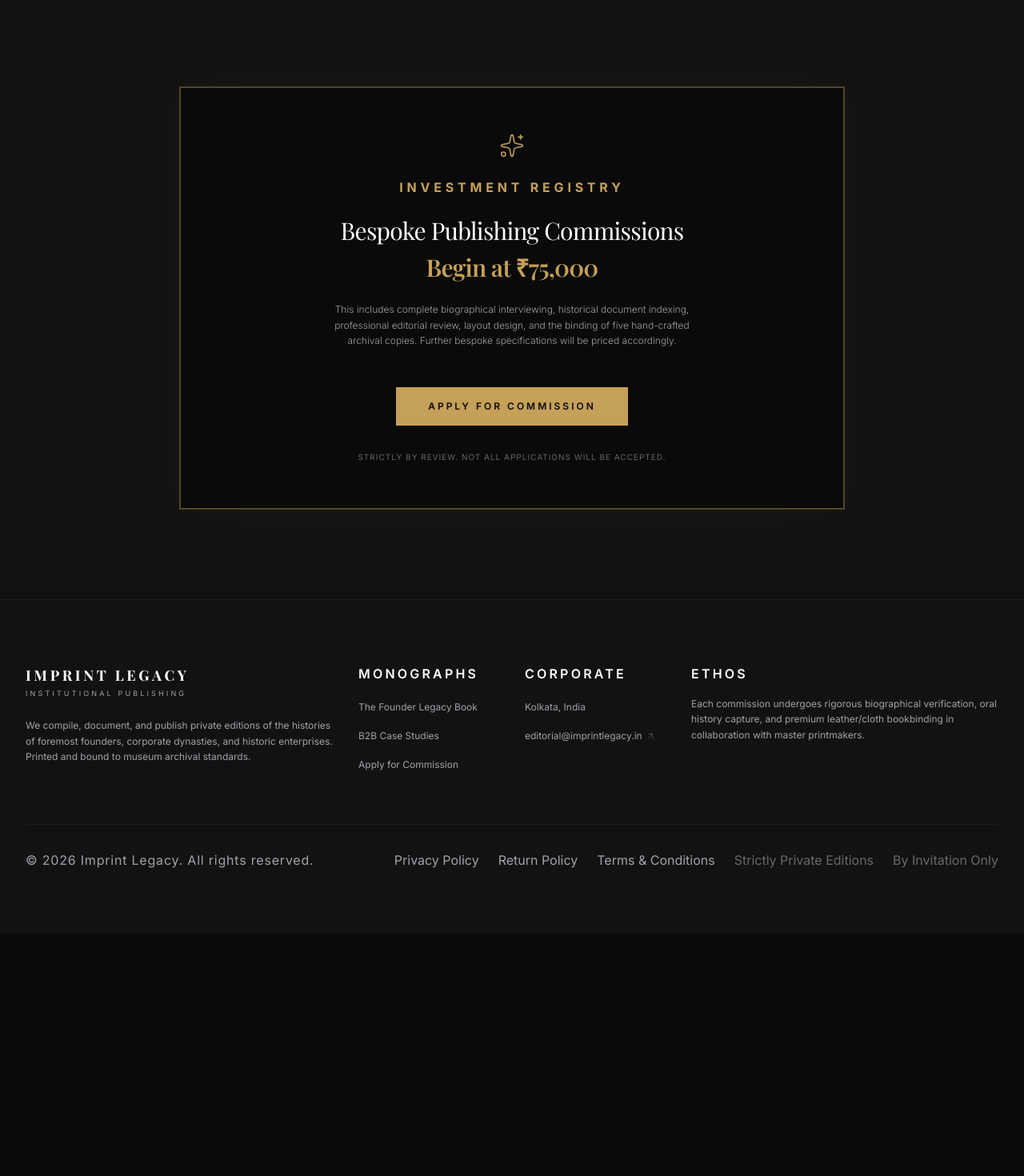
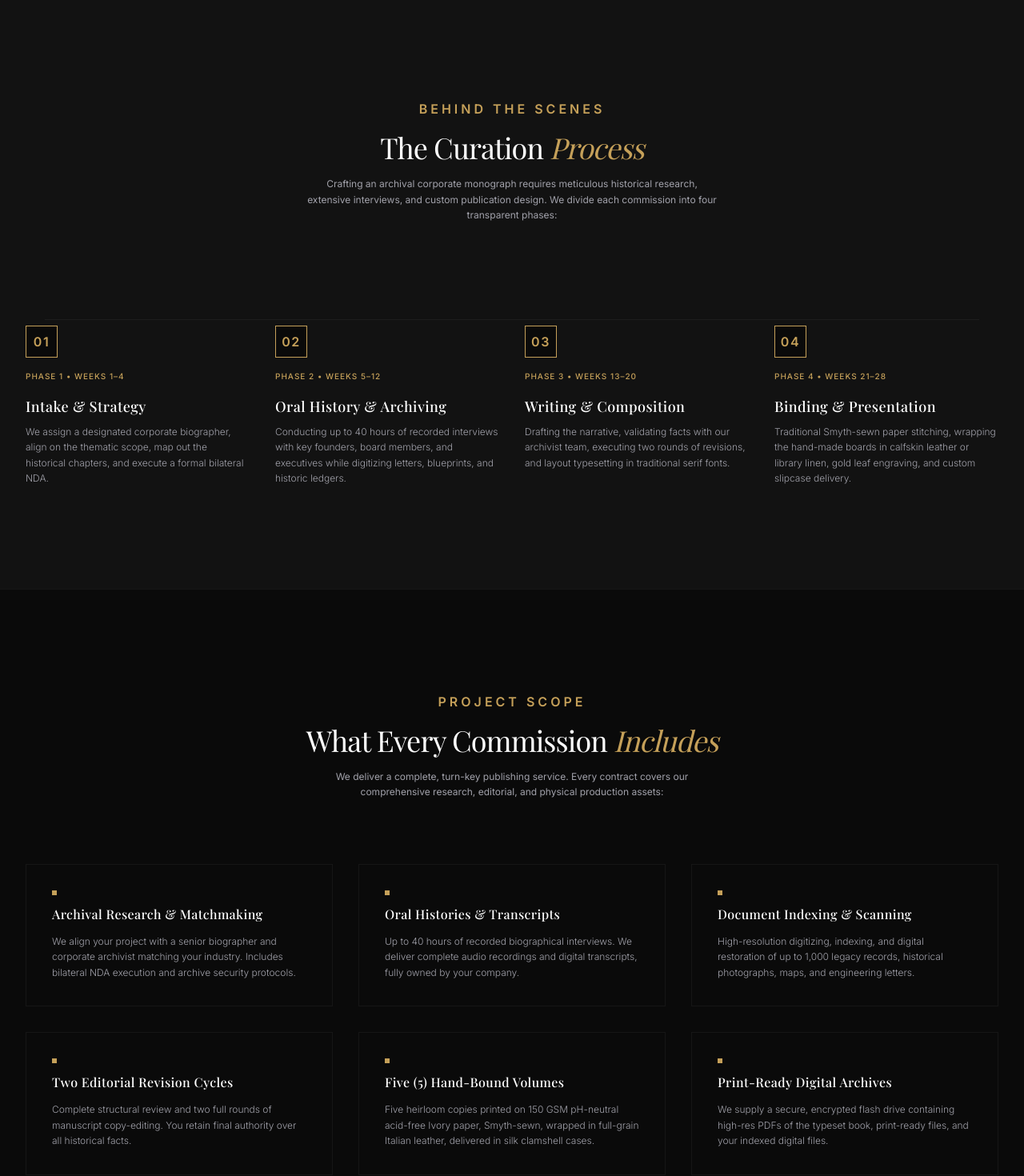
Before and after one commit to webgurdians/Imprint-Legacy, a Next.js app: page /founder-book in a window 1280 px wide. Shown: the part 1600-3070 px from the top of the page at 80% size. Before the commit the page ends 2767 px from the top, so only its background shows below. Built offline with nearby package versions, Linux system fonts and the light colour scheme; no server answers; a web font is replaced by a local one.

Commit message:
feat: add timeline curation process, commission deliverables, and detailed IP terms

```diff
--- a/app/founder-book/page.tsx
+++ b/app/founder-book/page.tsx
@@ -195,6 +195,147 @@ export default function FounderBook() {
         </div>
       </section>
 
+      {/* The Curation Process (4-Phases Timeline) */}
+      <section aria-labelledby="curation-process" className="py-24 lg:py-32 bg-secondary border-t border-white/5 relative overflow-hidden">
+        <div className="mx-auto max-w-7xl px-6 lg:px-8">
+          <div className="text-center max-w-3xl mx-auto mb-20 space-y-4">
+            <span className="text-2xs uppercase tracking-[0.25em] text-accent font-semibold block">
+              Behind the Scenes
+            </span>
+            <h2 id="curation-process" className="font-heading text-3xl sm:text-4xl font-light text-white tracking-tight">
+              The Curation <span className="text-accent italic">Process</span>
+            </h2>
+            <p className="text-xs text-muted max-w-lg mx-auto font-sans leading-relaxed">
+              Crafting an archival corporate monograph requires meticulous historical research, extensive interviews, and custom publication design. We divide each commission into four transparent phases:
+            </p>
+          </div>
+
+          <div className="grid grid-cols-1 md:grid-cols-4 gap-8 relative">
+            {/* Timeline Line (for larger screens) */}
+            <div className="hidden md:block absolute top-[2.5rem] left-[1.5rem] right-[1.5rem] h-[1px] bg-white/5 z-0" />
+
+            {[
+              {
+                phase: "Phase 1",
+                duration: "Weeks 1–4",
+                title: "Intake & Strategy",
+                desc: "We assign a designated corporate biographer, align on the thematic scope, map out the historical chapters, and execute a formal bilateral NDA.",
+              },
+              {
+                phase: "Phase 2",
+                duration: "Weeks 5–12",
+                title: "Oral History & Archiving",
+                desc: "Conducting up to 40 hours of recorded interviews with key founders, board members, and executives while digitizing letters, blueprints, and historic ledgers.",
+              },
+              {
+                phase: "Phase 3",
+                duration: "Weeks 13–20",
+                title: "Writing & Composition",
+                desc: "Drafting the narrative, validating facts with our archivist team, executing two rounds of revisions, and layout typesetting in traditional serif fonts.",
+              },
+              {
+                phase: "Phase 4",
+                duration: "Weeks 21–28",
+                title: "Binding & Presentation",
+                desc: "Traditional Smyth-sewn paper stitching, wrapping the hand-made boards in calfskin leather or library linen, gold leaf engraving, and custom slipcase delivery.",
+              },
+            ].map((step, idx) => (
+              <motion.div
+                key={idx}
+                initial={{ opacity: 0, y: 15 }}
+                whileInView={{ opacity: 1, y: 0 }}
+                viewport={{ once: true }}
+                transition={{ duration: 0.6, delay: idx * 0.15 }}
+                className="relative z-10 space-y-4 md:pt-12"
+              >
+                {/* Node indicator */}
+                <div className="flex items-center gap-4 md:block">
+                  <div className="flex h-10 w-10 items-center justify-center border border-accent bg-[#0A0A0A] rounded-none text-2xs uppercase tracking-widest text-accent font-semibold">
+                    0{idx + 1}
+                  </div>
+                  <div className="md:hidden h-[1px] flex-grow bg-white/5" />
+                  <span className="text-[10px] uppercase tracking-widest text-accent font-medium md:block md:mt-4">
+                    {step.phase} &bull; {step.duration}
+                  </span>
+                </div>
+
+                <div className="space-y-2">
+                  <h3 className="font-heading text-lg font-medium text-white tracking-wide">
+                    {step.title}
+                  </h3>
+                  <p className="text-xs leading-relaxed text-muted font-sans font-light">
+                    {step.desc}
+                  </p>
+                </div>
+              </motion.div>
+            ))}
+          </div>
+        </div>
+      </section>
+
+      {/* Commission Deliverables Breakdown */}
+      <section aria-labelledby="deliverables-title" className="py-24 lg:py-32 bg-background border-t border-white/5 relative">
+        <div className="mx-auto max-w-7xl px-6 lg:px-8">
+          <div className="text-center max-w-3xl mx-auto mb-20 space-y-4">
+            <span className="text-2xs uppercase tracking-[0.25em] text-accent font-semibold block">
+              Project Scope
+            </span>
+            <h2 id="deliverables-title" className="font-heading text-3xl sm:text-4xl font-light text-white tracking-tight">
+              What Every Commission <span className="text-accent italic">Includes</span>
+            </h2>
+            <p className="text-xs text-muted max-w-lg mx-auto font-sans leading-relaxed">
+              We deliver a complete, turn-key publishing service. Every contract covers our comprehensive research, editorial, and physical production assets:
+            </p>
+          </div>
+
+          <div className="grid grid-cols-1 md:grid-cols-3 gap-8">
+            {[
+              {
+                title: "Archival Research & Matchmaking",
+                desc: "We align your project with a senior biographer and corporate archivist matching your industry. Includes bilateral NDA execution and archive security protocols.",
+              },
+              {
+                title: "Oral Histories & Transcripts",
+                desc: "Up to 40 hours of recorded biographical interviews. We deliver complete audio recordings and digital transcripts, fully owned by your company.",
+              },
+              {
+                title: "Document Indexing & Scanning",
+                desc: "High-resolution digitizing, indexing, and digital restoration of up to 1,000 legacy records, historical photographs, maps, and engineering letters.",
+              },
+              {
+                title: "Two Editorial Revision Cycles",
+                desc: "Complete structural review and two full rounds of manuscript copy-editing. You retain final authority over all historical facts.",
+              },
+              {
+                title: "Five (5) Hand-Bound Volumes",
+                desc: "Five heirloom copies printed on 150 GSM pH-neutral acid-free Ivory paper, Smyth-sewn, wrapped in full-grain Italian leather, delivered in silk clamshell cases.",
+              },
+              {
+                title: "Print-Ready Digital Archives",
+                desc: "We supply a secure, encrypted flash drive containing high-res PDFs of the typeset book, print-ready files, and your indexed digital files.",
+              },
+            ].map((d, idx) => (
+              <motion.div
+                key={idx}
+                initial={{ opacity: 0, y: 15 }}
+                whileInView={{ opacity: 1, y: 0 }}
+                viewport={{ once: true }}
+                transition={{ duration: 0.6, delay: idx * 0.1 }}
+                className="border border-white/5 bg-secondary/10 p-8 rounded-none hover:border-accent/20 transition-all duration-300 space-y-3 text-left"
+              >
+                <div className="h-1.5 w-1.5 bg-accent" />
+                <h3 className="font-heading text-base font-medium text-white tracking-wide">
+                  {d.title}
+                </h3>
+                <p className="text-xs leading-relaxed text-muted font-sans font-light">
+                  {d.desc}
+                </p>
+              </motion.div>
+            ))}
+          </div>
+        </div>
+      </section>
+
       {/* Investment Block (Filter Lead) */}
       <section className="py-20 lg:py-28 bg-secondary border-t border-white/5 relative">
         <div className="absolute inset-0 bg-[radial-gradient(circle_at_bottom,_var(--tw-gradient-stops))] from-accent/5 via-transparent to-transparent pointer-events-none" />
--- a/app/terms/page.tsx
+++ b/app/terms/page.tsx
@@ -88,7 +88,30 @@ export default function TermsAndConditions() {
 
             <div className="space-y-3">
               <h2 className="font-heading text-xl font-medium text-white tracking-wide">
-                4. Absolute Confidentiality Obligations
+                4. Intellectual Property & Copyright Ownership
+              </h2>
+              <p>
+                We enforce clear boundary guidelines regarding proprietary content and creative creative outputs:
+              </p>
+              <ul className="list-disc list-inside pl-4 space-y-1">
+                <li>
+                  <strong>Client Archives:</strong> The client retains exclusive ownership and all intellectual property rights for all raw corporate records, letters, logos, and historical materials supplied to us.
+                </li>
+                <li>
+                  <strong>Manuscript & Narratives:</strong> Complete copyright ownership of the finished compiled narrative text is transferred in full to the client upon receipt of the final Milestone Payment.
+                </li>
+                <li>
+                  <strong>Recordings & Transcripts:</strong> Exclusive ownership of all biographer oral history recordings and text transcripts is transferred to the client upon completion of the draft phase, to be kept as private client archives.
+                </li>
+                <li>
+                  <strong>Future Reproduction:</strong> The client holds full future reproduction and reprint rights, enabling them to print additional copies through Imprint Legacy or any third-party printer at their sole discretion.
+                </li>
+              </ul>
+            </div>
+
+            <div className="space-y-3">
+              <h2 className="font-heading text-xl font-medium text-white tracking-wide">
+                5. Absolute Confidentiality Obligations
               </h2>
               <p>
                 Given that founders and legacy companies share sensitive personal and commercial details, we operate under strict data-handling policies:
@@ -105,7 +128,7 @@ export default function TermsAndConditions() {
 
             <div className="space-y-3">
               <h2 className="font-heading text-xl font-medium text-white tracking-wide">
-                5. Material & Binding Specifications
+                6. Material & Binding Specifications
               </h2>
               <p>
                 Each monograph is produced to exceed national library preservation standards:
```
